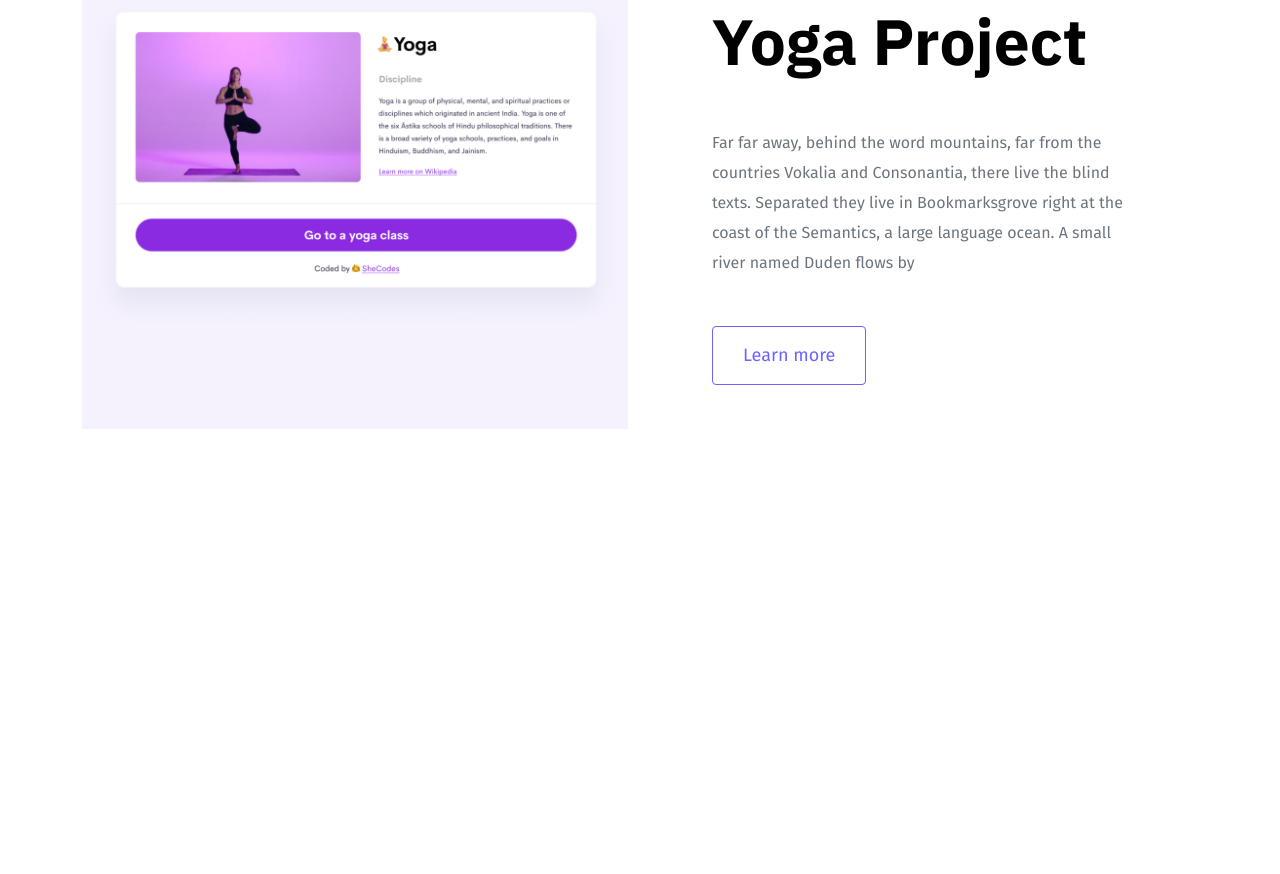
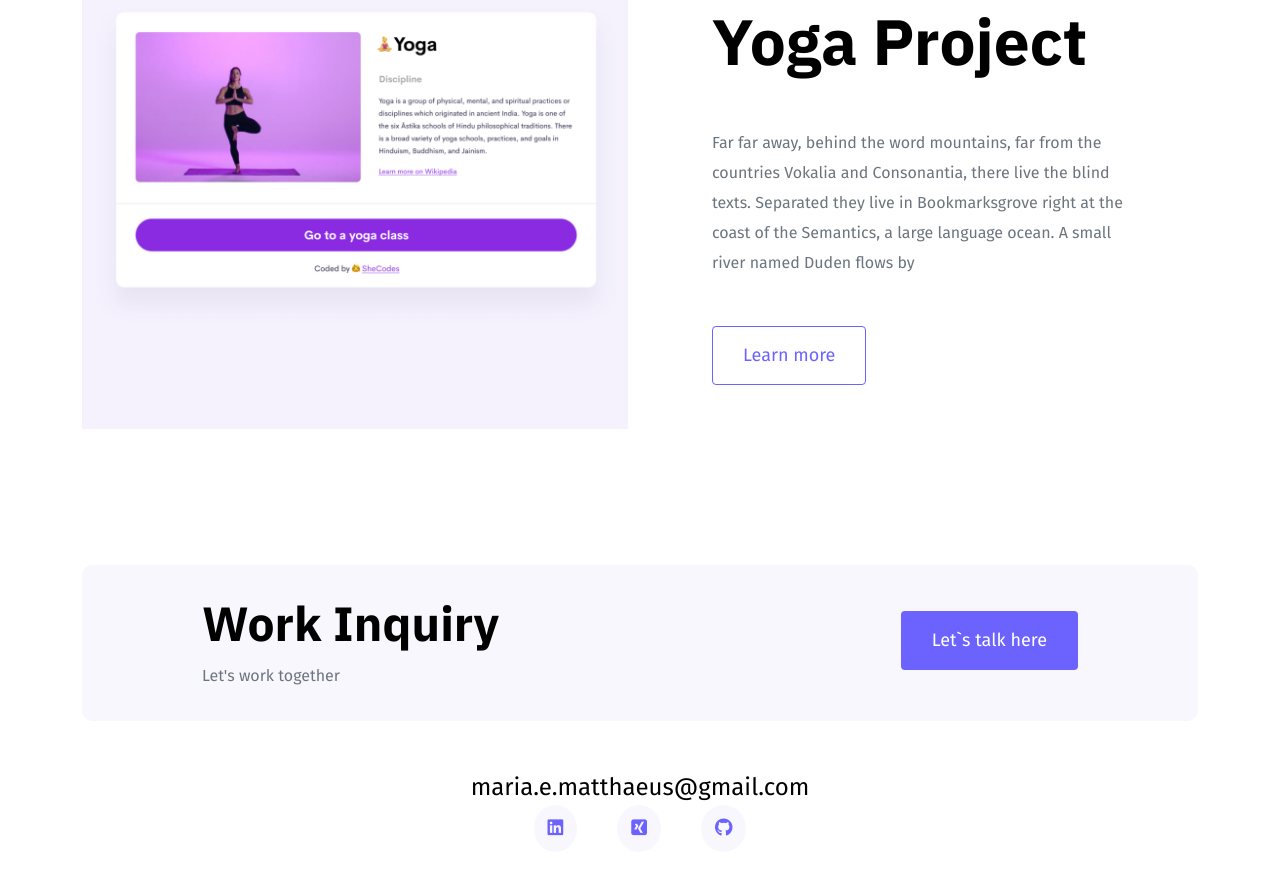
Before and after one commit to MariaLizMatthaeus/project-online-portfolio-mm, a plain HTML site: page index.html in a window 1280 px wide. Shown: the part 2447-3321 px from the top of the page. Before the commit the page ends 3000 px from the top, so only its background shows below. Drawn offline with nearby package versions, Linux system fonts and the light colour scheme.

Commit message:
built and designed  a footer

```diff
--- a/index.html
+++ b/index.html
@@ -126,6 +126,45 @@
           </div>
         </div>
       </div>
+      <footer>
+        <div
+          class="contact-box d-flex justify-content-between mb-5 d-none d-md-flex"
+        >
+          <div>
+            <h4>Work Inquiry</h4>
+            <p class="text-muted">Let's work together</p>
+          </div>
+          <div>
+            <a
+              href="mailto:maria.e.matthaeus@gmail.com"
+              class="btn btn-branding mt-3"
+              >Let`s talk here</a
+            >
+          </div>
+        </div>
+        <div class="d-flex justify-content-center">
+          <a href="mailto:maria.e.matthaeus@gmail.com" class="email-link"
+            >maria.e.matthaeus@gmail.com</a
+          >
+        </div>
+        <div class="social-links d-flex justify-content-center">
+          <a
+            href="https://de.linkedin.com/in/maria-elisabeth-matth%C3%A4us-285792b4"
+            target="_blank"
+            ><i class="fab fa-linkedin"></i
+          ></a>
+
+          <a
+            href="https://www.xing.com/profile/MariaElisabeth_Matthaeus"
+            target="_blank"
+            ><i class="fab fa-xing-square"></i
+          ></a>
+
+          <a href="https://github.com/MariaLizMatthaeus" target="_blank"
+            ><i class="fab fa-github"></i
+          ></a>
+        </div>
+      </footer>
     </div>
   </body>
 </html>
--- a/styles/style.css
+++ b/styles/style.css
@@ -25,6 +25,10 @@ h1 {
 }
 h2 {
   font-size: 64px;
+}
+
+h4 {
+  font-size: 48px;
 }
 
 p {
@@ -112,6 +116,42 @@ p {
   padding: 0 10px;
   line-height: 14px;
 }
+footer {
+  margin: 60px 0;
+}
+footer .contact-box {
+  background-color: var(--secondary-color);
+  padding: 30px 120px;
+  border-radius: 10px;
+}
+footer .contact-box p {
+  margin: 0;
+}
+
+footer .email-link {
+  text-decoration: none;
+  color: black;
+  font-size: 24px;
+}
+
+footer .email-link:hover {
+  color: var(--branding-color);
+}
+
+footer .social-links a {
+  margin: 0 20px;
+  color: var(--branding-color);
+  background-color: var(--secondary-color);
+  padding: 10px 14px;
+  font-size: 18px;
+  border-radius: 50%;
+  transition: all 100ms ease-in-out;
+}
+
+footer .social-links a:hover {
+  color: white;
+  background-color: var(--branding-color);
+}
 
 @media (max-width: 960px) {
   h1 {
@@ -121,6 +161,10 @@ p {
   h2 {
     font-size: 44px;
   }
+  h4 {
+    font-size: 18px;
+  }
+
   .hero {
     padding: 80px 20px;
   }
```
